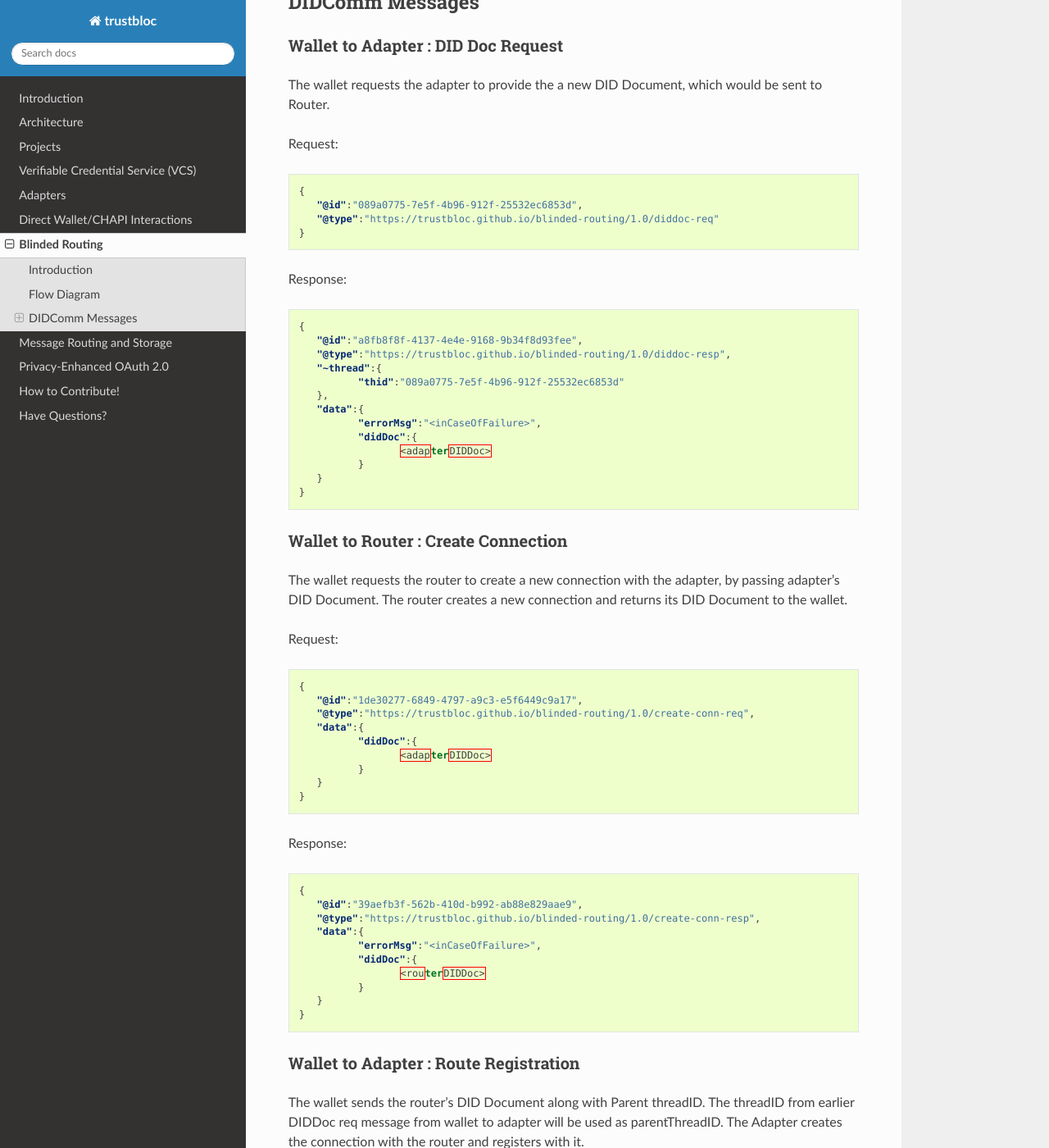
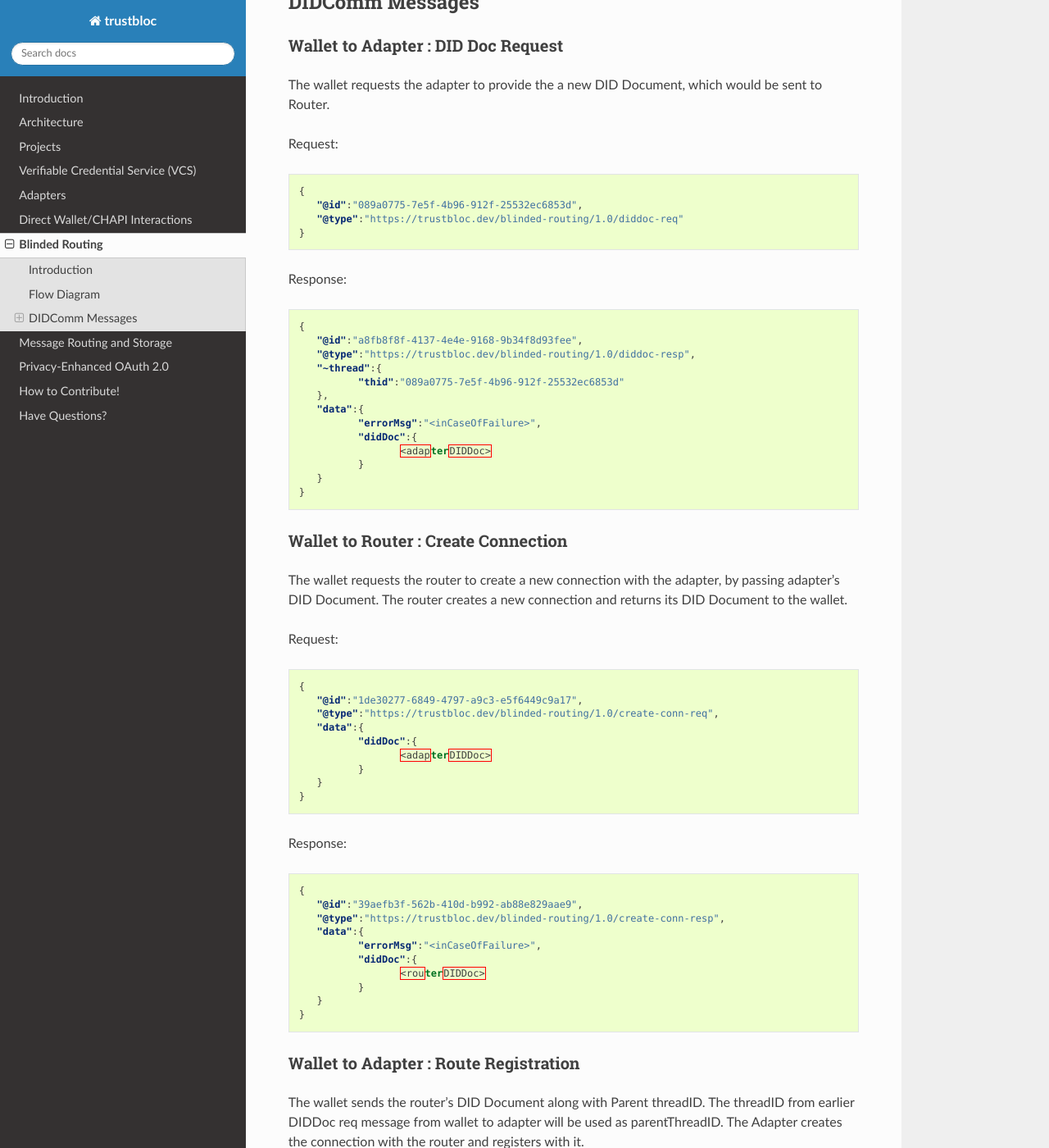
Before and after one commit to trustbloc/docs, a Sphinx documentation site: the page built from docs/source/blinded_routing.rst, in a window 1280 px wide and 1400 px high, scrolled down 1565 px. Shown: the whole window at 82% size. Built offline with Sphinx 7.4.7 and the Read the Docs theme 2.0.0, drawn with Linux system fonts in a browser that asks for light colours; some of the changed lines change nothing that is shown; some of the changed text lies outside the part shown.

Commit message:
chore: Update blinded routing message type to use trustbloc.dev domain
Signed-off-by: Rolson Quadras <rolson.quadras@securekey.com>

```diff
--- a/docs/source/blinded_routing.rst
+++ b/docs/source/blinded_routing.rst
@@ -32,7 +32,7 @@ Request:
 
 	{
 	   "@id":"089a0775-7e5f-4b96-912f-25532ec6853d",
-	   "@type":"https://trustbloc.github.io/blinded-routing/1.0/diddoc-req"
+	   "@type":"https://trustbloc.dev/blinded-routing/1.0/diddoc-req"
 	}
 
 Response:
@@ -41,7 +41,7 @@ Response:
 
 	{
 	   "@id":"a8fb8f8f-4137-4e4e-9168-9b34f8d93fee",
-	   "@type":"https://trustbloc.github.io/blinded-routing/1.0/diddoc-resp",
+	   "@type":"https://trustbloc.dev/blinded-routing/1.0/diddoc-resp",
 	   "~thread":{
 		  "thid":"089a0775-7e5f-4b96-912f-25532ec6853d"
 	   },
@@ -64,7 +64,7 @@ Request:
 
 	{
 	   "@id":"1de30277-6849-4797-a9c3-e5f6449c9a17",
-	   "@type":"https://trustbloc.github.io/blinded-routing/1.0/create-conn-req",
+	   "@type":"https://trustbloc.dev/blinded-routing/1.0/create-conn-req",
 	   "data":{
 		  "didDoc":{
 			 <adapterDIDDoc>
@@ -78,7 +78,7 @@ Response:
 
 	{
 	   "@id":"39aefb3f-562b-410d-b992-ab88e829aae9",
-	   "@type":"https://trustbloc.github.io/blinded-routing/1.0/create-conn-resp",
+	   "@type":"https://trustbloc.dev/blinded-routing/1.0/create-conn-resp",
 	   "data":{
 		  "errorMsg":"<inCaseOfFailure>",
 		  "didDoc":{
@@ -100,7 +100,7 @@ Request:
 
 	{
 	   "@id":"2d8ae926-111d-4970-a8b6-376991750d0f",
-	   "@type":"https://trustbloc.github.io/blinded-routing/1.0/register-route-req",
+	   "@type":"https://trustbloc.dev/blinded-routing/1.0/register-route-req",
 	   "~thread":{
 		  "pthid":"089a0775-7e5f-4b96-912f-25532ec6853d"
 	   },
@@ -117,7 +117,7 @@ Response:
 
 	{
 	   "@id":"c3e8dfc0-aa84-420d-87d4-2401e2c41b7b",
-	   "@type":"https://trustbloc.github.io/blinded-routing/1.0/register-route-resp",
+	   "@type":"https://trustbloc.dev/blinded-routing/1.0/register-route-resp",
 	   "data":{
 		  "errorMsg":"<inCaseOfFailure>"
 	   }
```
